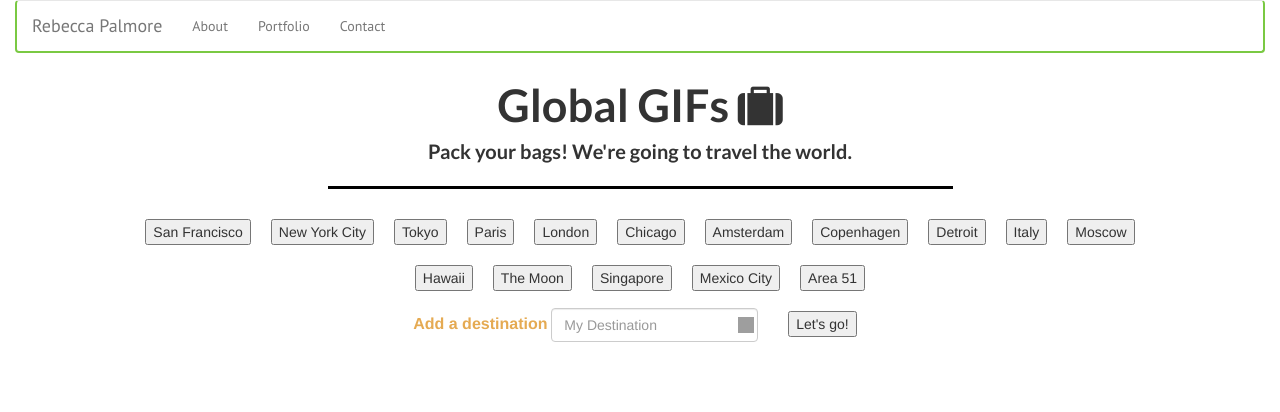
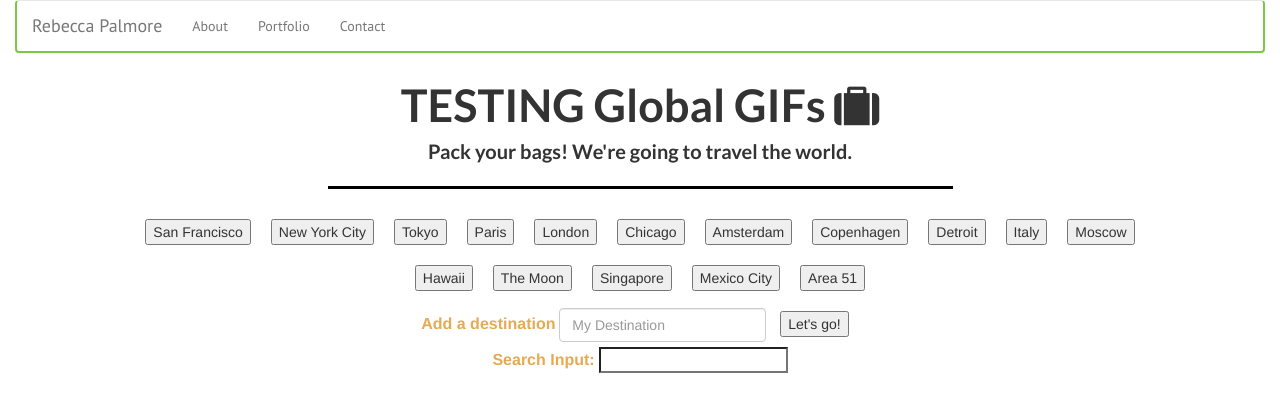
Before and after one commit to rpalmore/giphyAPI, a PHP site: page /test.html in a window 1280 px wide. Shown: the top 412 px of the page. Run offline with PHP 8.4, Linux system fonts and the light colour scheme; some libraries are stand-ins or nearby versions; grey boxes are pictures that could not be loaded.

Commit message:
updating search image

```diff
--- a/assets/css/style.css
+++ b/assets/css/style.css
@@ -60,8 +60,7 @@ label {
     width: 16px;
     height: 16px;
     display: inline-block;
-    background-image: url(https://p.yusukekamiyamane.com/icons/search/fugue/icons/cross.png);
-    background-repeat: no-repeat;
+	background-image: url("wrong.png");
     position: relative;
     left: -20px;
     top: 3px;
--- a/test.html
+++ b/test.html
@@ -35,7 +35,7 @@
 		</nav>
 
 		<header>
-			Global GIFs
+			TESTING Global GIFs
 				<i class="fa fa-suitcase fa-1x" aria-hidden="true"></i>
 		</header>
 
@@ -54,24 +54,16 @@
 		<form class="form-inline text-center">
 			<div class="form-group">
       			<label for="city-input">Add a destination</label>
-      			<input type="text" class="form-control" id="city-input" placeholder="My destination"><a href="search/clear" id="clear">Clear results</a>
+      			<input type="text" class="form-control" id="city-input" placeholder="My destination">
+      				<div id="image1"></div>
+      				<div id="image2"></div>
       		</div>
     		<button id="add-city" type="submit">Let's go!</button>
 		</form>
 
-		<!--testing below -->
 
-<!-- 			<form class="form-inline text-center">
-				<div class="form-group">
-      				<label for="city-input">Add a destination</label>
-      				<input type="text" class="form-control" id="city-input" placeholder="My destination"><a href="search/clear" id="clear">Clear results</a>
-      			</div>
-    			<button id="add-city" type="submit">Let's go!</button>
-			</form> -->
-
-<!-- 		<input type="text" name="search" id="city-input" placeholder="My destination"/><a href="search/clear" id="clear">Clear results</a> -->
-
-		<!--end of test-->
+		<label for="search-basic">Search Input:</label>
+		<input type="search" name="search" id="search-basic" value="" />
 
 
 		<div id="cityGifs">
```
Also changed, not shown: assets/css/wrong.png (added), assets/images/wrong.png (added).
